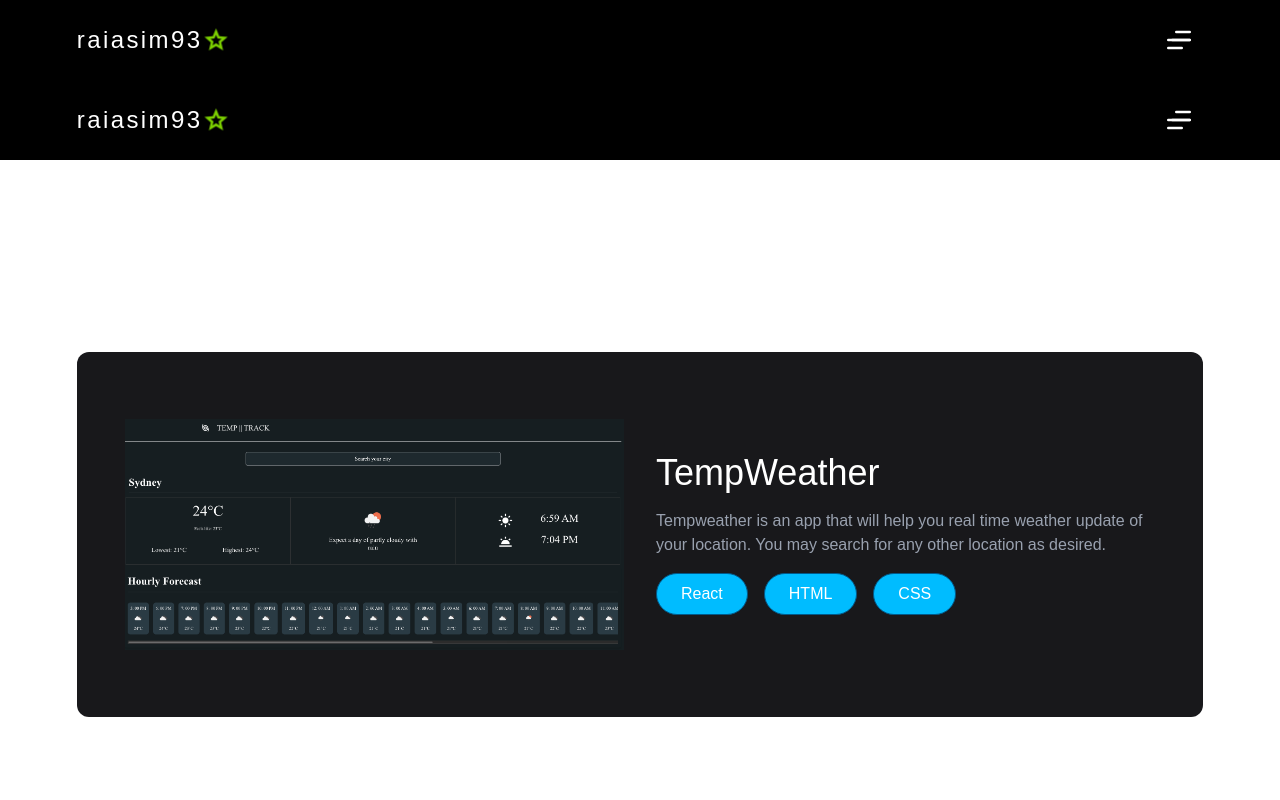
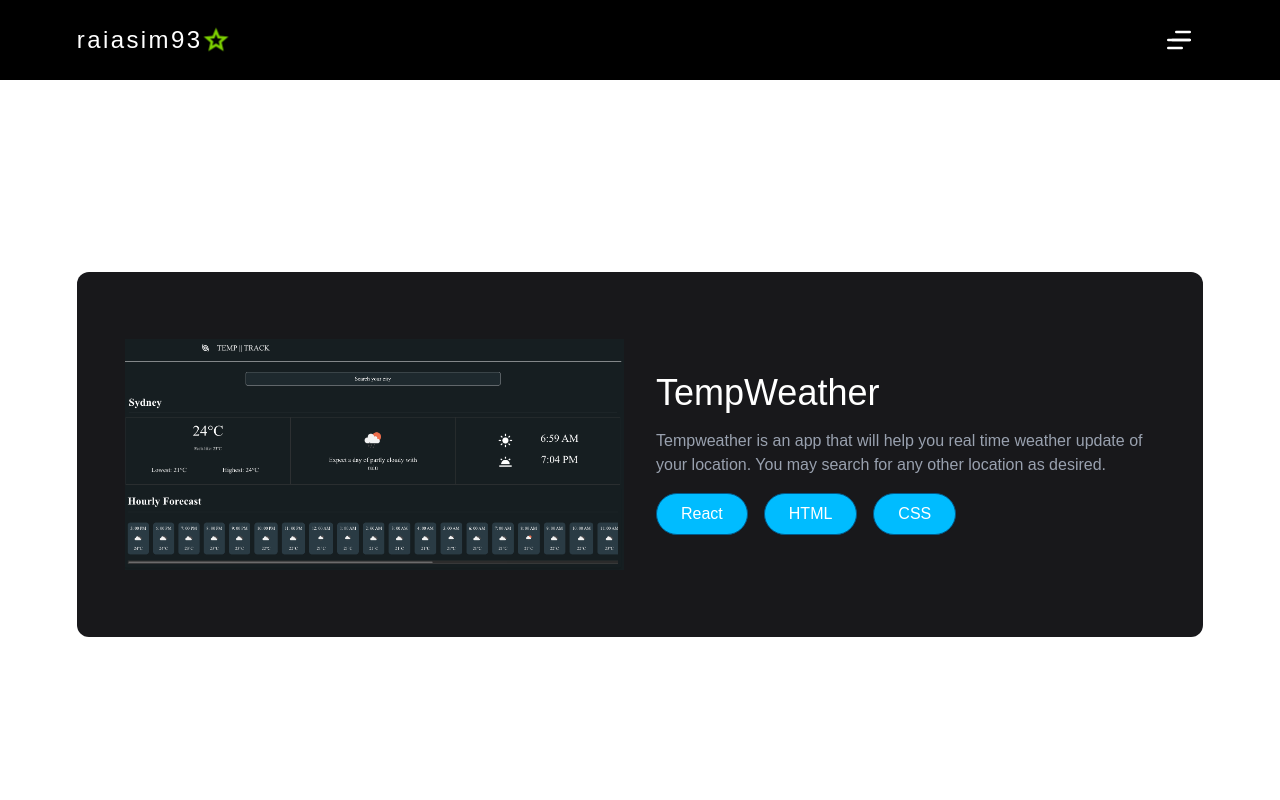
Before and after one commit to raiasim93/my-portfolio, a Next.js app: page /projects in a window 1280 px wide. Shown: the top 800 px of the page. Built offline with nearby package versions, Linux system fonts and the light colour scheme.

Commit message:
Hotfix: Remove unused Navbar component from page layout of project route

```diff
--- a/src/app/projects/page.tsx
+++ b/src/app/projects/page.tsx
@@ -1,11 +1,9 @@
-import Navbar from '@/components/partials/Navbar'
 import React from 'react'
 import ProjectSection from './ProjectSection'
 
 const page = () => {
   return (
     <>
-    <Navbar/>
     <ProjectSection/>
     </>
   )
```
